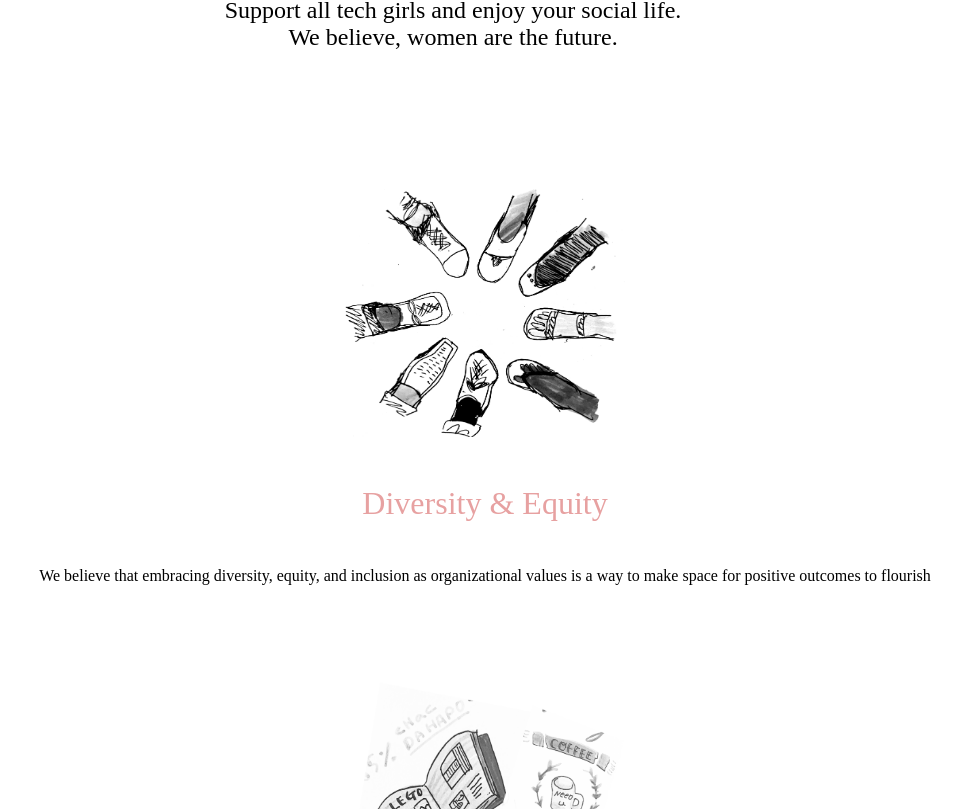
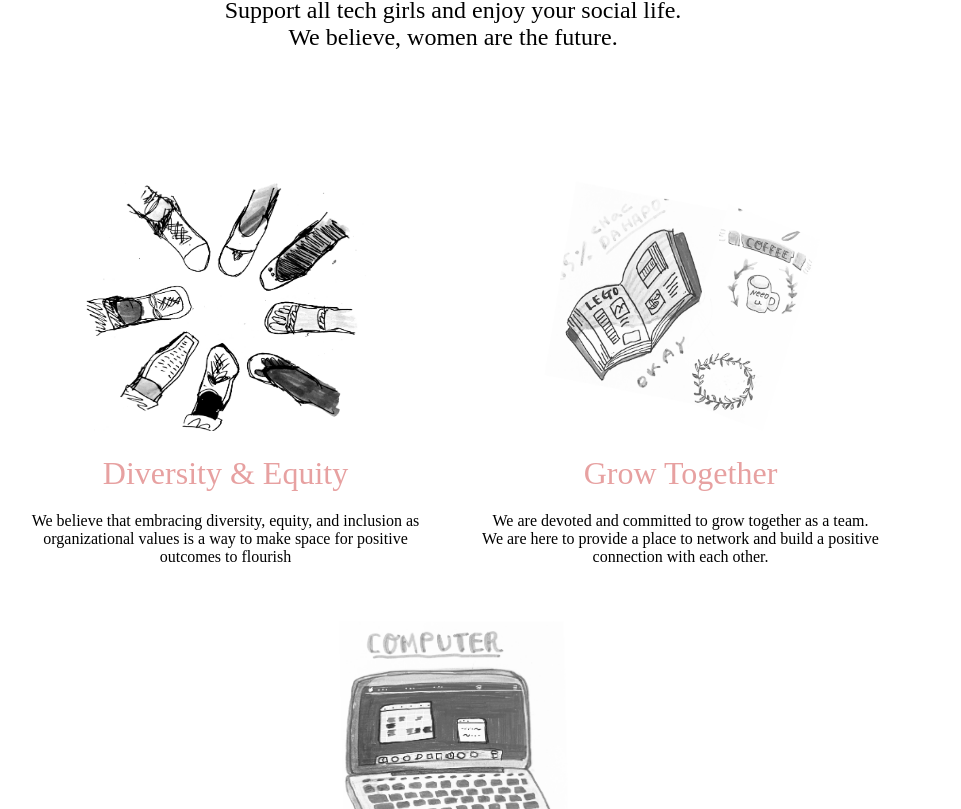
Before and after one commit to SssngM/techgirls-social, a React (Create React App) app: page / in a window 1280 px wide. Shown: the part 891-1700 px from the top of the page, without its empty margins (187-1148 px from the left). Built offline with nearby package versions, Linux system fonts and the light colour scheme; a web font is replaced by a local one.

Commit message:
update layout

```diff
--- a/src/components/Body/Body.css
+++ b/src/components/Body/Body.css
@@ -10,7 +10,7 @@
 }
 
 .img-dec {
-  max-width: fit-content;
+  max-width: 400px;
 }
 
 .body1 {
@@ -20,14 +20,13 @@
   justify-content: center;
   align-items: center;
   gap: 35px;
-  max-width: 1400px;
+  /* max-width: 1400px; */
   margin: 5% 0 0 0;
   position: relative;
 }
 figure {
   position: relative;
-  /* margin: 10px; */
-  padding-left: 5%;
+  margin: 10px;
 }
 
 img.img1,
```
